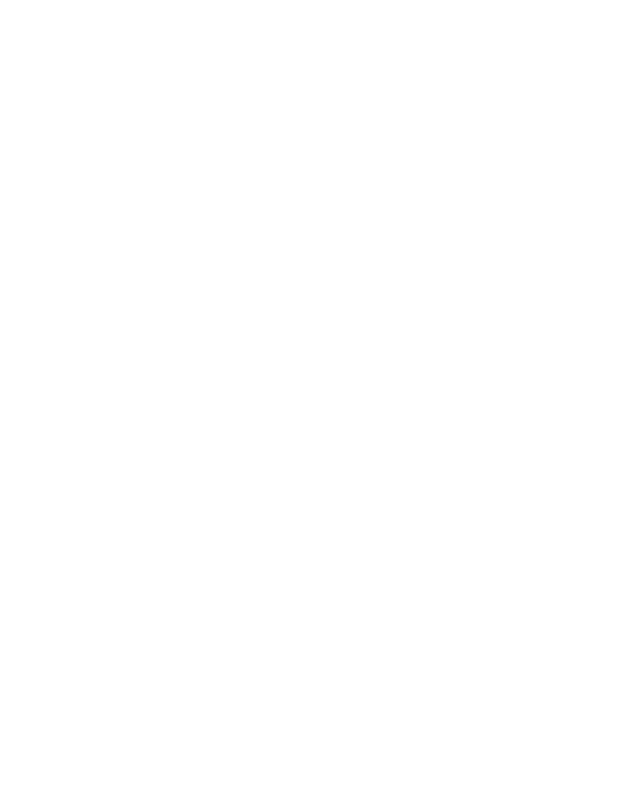
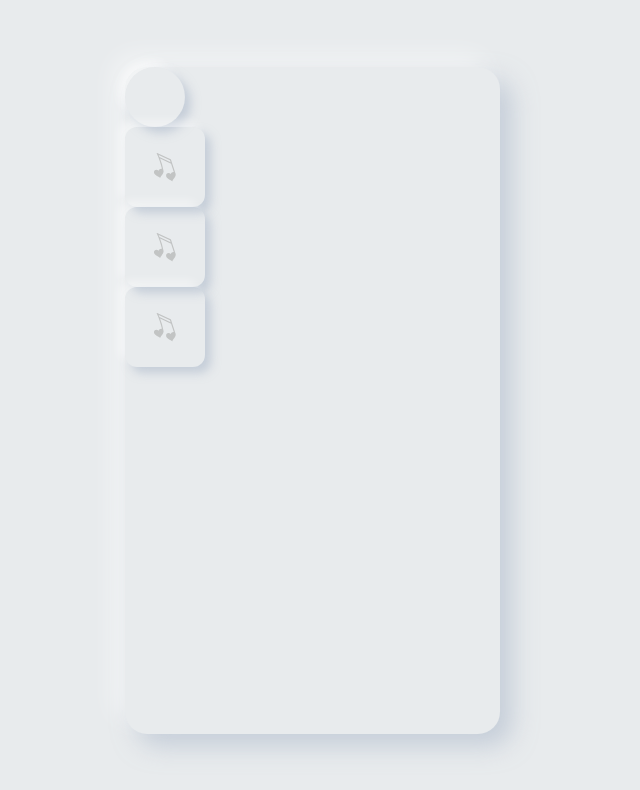
Before and after one commit to haileychoi15/digital-studio, a React (Create React App) app: page /#/experiment2 in a window 1280 px wide. Shown: the top 790 px of the page, without its empty margins (328-968 px from the left). Built offline with nearby package versions, Linux system fonts and the light colour scheme.

Commit message:
try tone.js....

```diff
--- a/package.json
+++ b/package.json
@@ -14,6 +14,7 @@
     "react-scripts": "4.0.3",
     "smoothscroll-polyfill": "^0.4.4",
     "styled-components": "^5.2.3",
+    "tone": "^14.7.77",
     "web-vitals": "^1.0.1"
   },
   "scripts": {
--- a/src/App.js
+++ b/src/App.js
@@ -4,6 +4,7 @@
 import { HashRouter as Router, Route, Switch} from 'react-router-dom';
 import Landing from 'views/Landing';
 import Experiment1 from 'views/Experiment1';
+import Experiment2 from 'views/Experiment2';
 
 function App() {
   return (
@@ -21,6 +22,7 @@
         <Switch>
           <Route exact path="/" component={Landing} />
           <Route exact path="/experiment1" component={Experiment1} />
+          <Route exact path="/experiment2" component={Experiment2} />
         </Switch>
       </Router>
     </ThemeProvider>
--- /dev/null
+++ b/src/views/Experiment2.js
@@ -0,0 +1,176 @@
+import React, { useState, useEffect, useRef } from 'react';
+import styled, { css } from 'styled-components';
+import * as Tone from 'tone';
+import { GiLoveSong } from 'react-icons/gi';
+
+const Container = styled.div`
+    display: flex;
+    justify-content: center;
+    align-items: center;
+    width: 100vw;
+    height: 100vh;
+    font-family: 'Lora', serif;
+    font-size: 1.2rem;
+    font-weight: 400;
+    color: #fff;
+    background-color: #e8ebed;
+    overflow: hidden;
+
+    input {
+        position: absolute;
+        top: 50%;
+        left: 50%;
+        transform: translate(-50%, -50%);
+        z-index: -100;
+        opacity: 0;
+    }
+`;
+
+const Mobile = styled.div`
+    position: relative;
+    width: 100%;
+    height: 100%;
+    box-shadow: 12px 12px 24px 0 rgba(163, 177, 198, 0.5),
+        -12px -12px 24px 0 rgba(255, 255, 255, 0.5);
+
+    @media screen and (min-width: 30rem) {
+        width: 375px;
+        height: 667px;
+        border-radius: 22px;
+    }
+`;
+
+const Label = styled.label`
+    position: absolute;
+    display: block;
+    width: 100%;
+    height: 100%;
+`;
+
+const SquareButton = styled.div`
+    position: relative;
+    display: flex;
+    justify-content: center;
+    align-items: center;
+    width: 80px;
+    height: 80px;
+    border: none;
+    border-radius: 12px;
+    font-size: 2rem;
+    box-shadow: 6px 6px 10px 0 rgba(163, 177, 198, 0.5),
+        -6px -6px 10px 0 rgba(255, 255, 255, 0.5);
+    color: #c2c4c4;
+    background-color: inherit;
+    transition: all 250ms;
+    overflow: clip;
+
+    ${({ checked }) => checked && css`
+        box-shadow: inset 6px 6px 10px 0 rgba(163, 177, 198, 0.5),
+            inset -6px -6px 10px 0 rgba(255, 255, 255, 0.5);
+    `}
+`;
+
+const RoundButton = styled.div`
+    width: 60px;
+    height: 60px;
+    border: none;
+    border-radius: 50%;
+    box-shadow: 6px 6px 10px 0 rgba(163, 177, 198, 0.5),
+        -6px -6px 10px 0 rgba(255, 255, 255, 0.5);
+    color: inherit;
+    background-color: inherit;
+    transition: all 250ms;
+
+    ${({ checked }) => checked && css`
+        box-shadow: inset 6px 6px 10px 0 rgba(163, 177, 198, 0.5),
+            inset -6px -6px 10px 0 rgba(255, 255, 255, 0.5);
+    `}
+`;
+
+function Experiment2() {
+
+    // const synth = new Tone.PolySynth(Tone.Synth).toDestination();
+    // const now = Tone.now();
+
+    const synth = useRef(null);
+    const loop = useRef(null);
+
+    const [checked, setChecked] = useState(
+        new Array([0,0,0,0].length).fill(false)
+    );
+
+    const handleOnClick = (index) => {
+        if (!checked[index]) {
+            loop.current = new Tone.Loop(song, '4n');
+            synth.current = new Tone.MembraneSynth().toDestination();
+
+            Tone.Transport.bpm.value = 140;
+            Tone.Transport.start();
+            setTimeout(() => loop.current.start(0), 100);
+        }
+        else {
+            Tone.Transport.stop();
+        }
+    }
+
+    const handleOnChange = (index) => {
+        const updatedChecked = checked.map((item, i) =>
+          i === index ? !item : item
+        );
+
+        if (checked) {
+            // const player = new Tone.Player("https://tonejs.github.io/audio/berklee/gong_1.mp3").toDestination();
+            // Tone.loaded().then(() => {
+            //     player.start();
+            // });
+
+            // Tone.Transport.start();
+            // loop.current.start(0);
+        }
+
+        setChecked(updatedChecked);
+    };
+
+    const song = (time) => {
+        synth.current.triggerAttackRelease("C2", "8n", time);
+        console.log(time);
+    }
+
+    useEffect(() => {
+        // loop.current = new Tone.Loop(song, '4n');
+        // synth.current = new Tone.MembraneSynth().toDestination();
+        // Tone.Transport.start();
+        // loop.current.start(0);
+    }, []);
+
+    const buttons = [
+        {
+            name: 'drum1'
+        },
+        {
+            name: 'drum2'
+        },
+        {
+            name: 'drum3'
+        }
+    ];
+    return (
+        <Container>
+            <Mobile>
+                <RoundButton>
+
+                </RoundButton>
+                {buttons.map((button, index) =>
+                    <SquareButton key={index} checked={checked[index]} onClick={() => handleOnClick(index)} >
+                        <GiLoveSong />
+                        <Label>
+                            <input type="checkbox" value={button.name} checked={checked[index]} onChange={() => handleOnChange(index)} />
+                        </Label>
+                    </SquareButton>
+                )}
+            </Mobile>
+        </Container>
+    )
+}
+
+export default Experiment2
```
Also changed, not shown: 1 other file (tests, documents, lock files or other folders).
